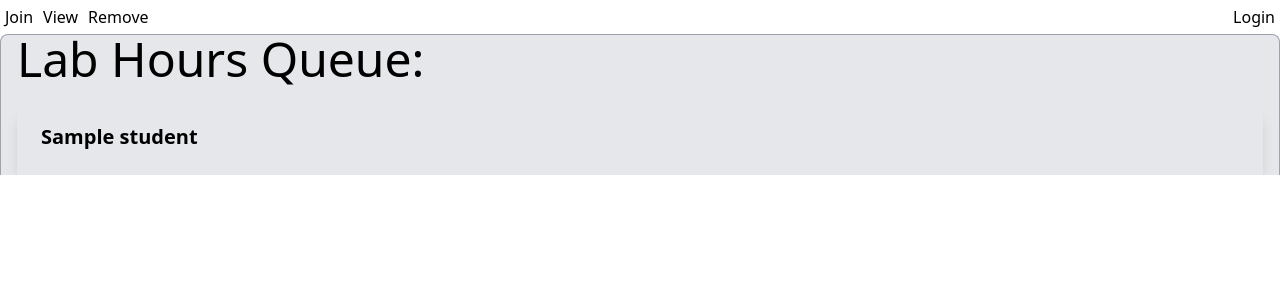
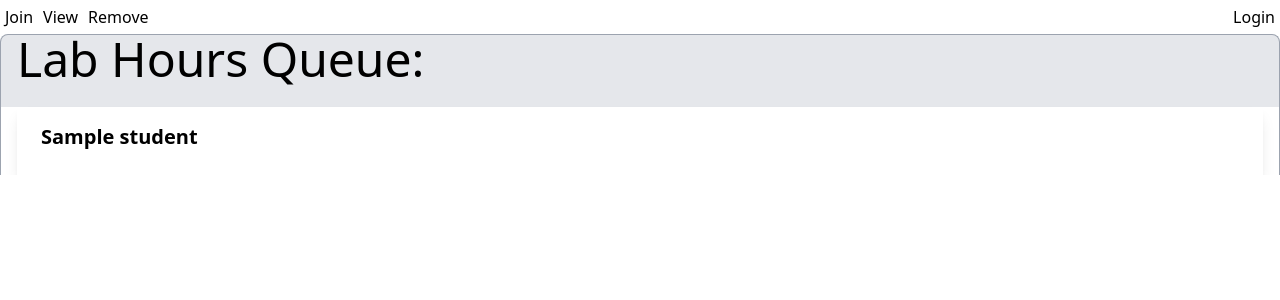
Before and after one commit to ninaahmed/LabHoursV2, a Flask app: template flaskapp/templates/display_line.html in a window 1280 px wide. Shown: the top 300 px of the page. Run offline with Flask 2, Linux system fonts and the light colour scheme; the template is opened without the code that fills it: most values are stand-ins (such as "Sample title", 1, 10 or a date in 2020); parts of the project's set-up code (start-up, migrations or seed data) failed here and were passed over.

Commit message:
Slightly fixed viewing line style

```diff
--- a/flaskapp/templates/display_line.html
+++ b/flaskapp/templates/display_line.html
@@ -15,7 +15,7 @@
       <div class="w-full">
     <p class="text-5xl mx-auto px-4">Lab Hours Queue:</p> <br/>
     {% for student in queue %}
-    <div class="container flex mx-auto px-4">
+    <div class="bg-white container flex mx-auto px-4">
       <div class="max-w-sm w-full min-w-full lg:max-w-full lg:flex shadow-lg justify-center">
         <div class="px-6 py-4 flex-grow">
           <div class="font-bold text-xl mb-2">{{ student.name }}</div>
```
